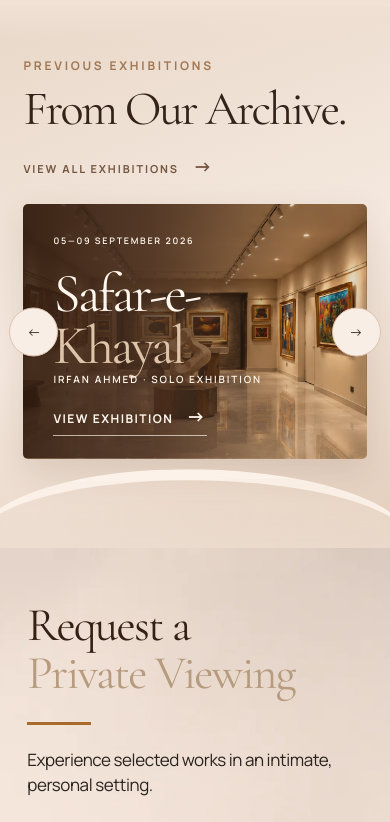
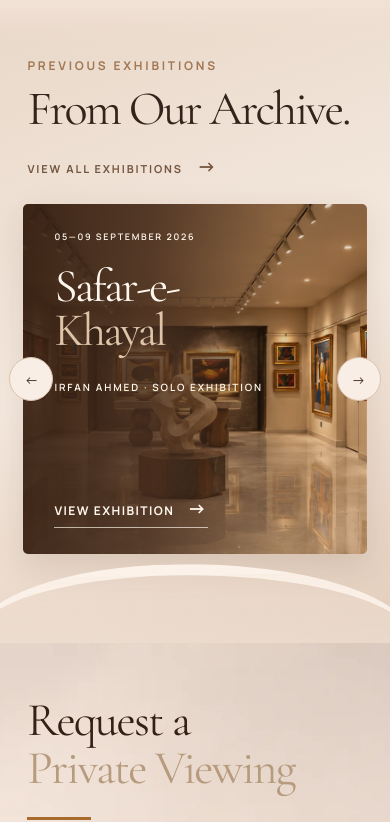
Before and after one commit to studioseraai/studioseraai, a Next.js app: page / in a window 390 px wide. Shown: the part 2403-3225 px from the top of the page. Built offline with nearby package versions, Linux system fonts and the light colour scheme.

Commit message:
V3 final audit: responsive alignment and accessible layout fixes

```diff
--- a/app/gallery-components/ExhibitionArchive.module.css
+++ b/app/gallery-components/ExhibitionArchive.module.css
@@ -24,3 +24,13 @@
 @media(max-width:1050px){.section{padding:60px 6% 100px}.cards{gap:12px}.card{aspect-ratio:1.3}.card h3{font-size:clamp(42px,5.5vw,65px)}.prev{left:-22px}.next{right:-22px}}
 @media(max-width:680px){.section{padding:52px 6% 90px}.heading{align-items:flex-start;flex-direction:column;margin-bottom:25px}.heading h2{font-size:48px}.all{padding-bottom:0}.cards{grid-template-columns:1fr}.card{aspect-ratio:1.35}.card:nth-child(2){display:none}.card h3{font-size:clamp(55px,11vw,76px)}.prev{left:-14px}.next{right:-14px}.overlay{padding:30px}.subtitle{font-size:10px}}
 @media(prefers-reduced-motion:reduce){.card{transition:none}}
+
+/* Final mobile typography and tap-target safety. */
+@media(max-width:900px){.overlay{padding:clamp(22px,3vw,35px)}.card h3{overflow-wrap:break-word}.heading{padding:0 4px}}
+@media(max-width:680px){
+ .card{min-height:350px;aspect-ratio:auto}
+ .overlay{padding:26px 31px;min-height:350px}
+ .card h3{font-size:clamp(46px,12vw,72px);line-height:.94;margin:20px 0 28px}
+ .prev,.next{width:44px;height:44px}
+}
+@media(max-width:370px){.heading h2{font-size:40px}.card h3{font-size:48px}.overlay{padding:22px 25px}}
```
